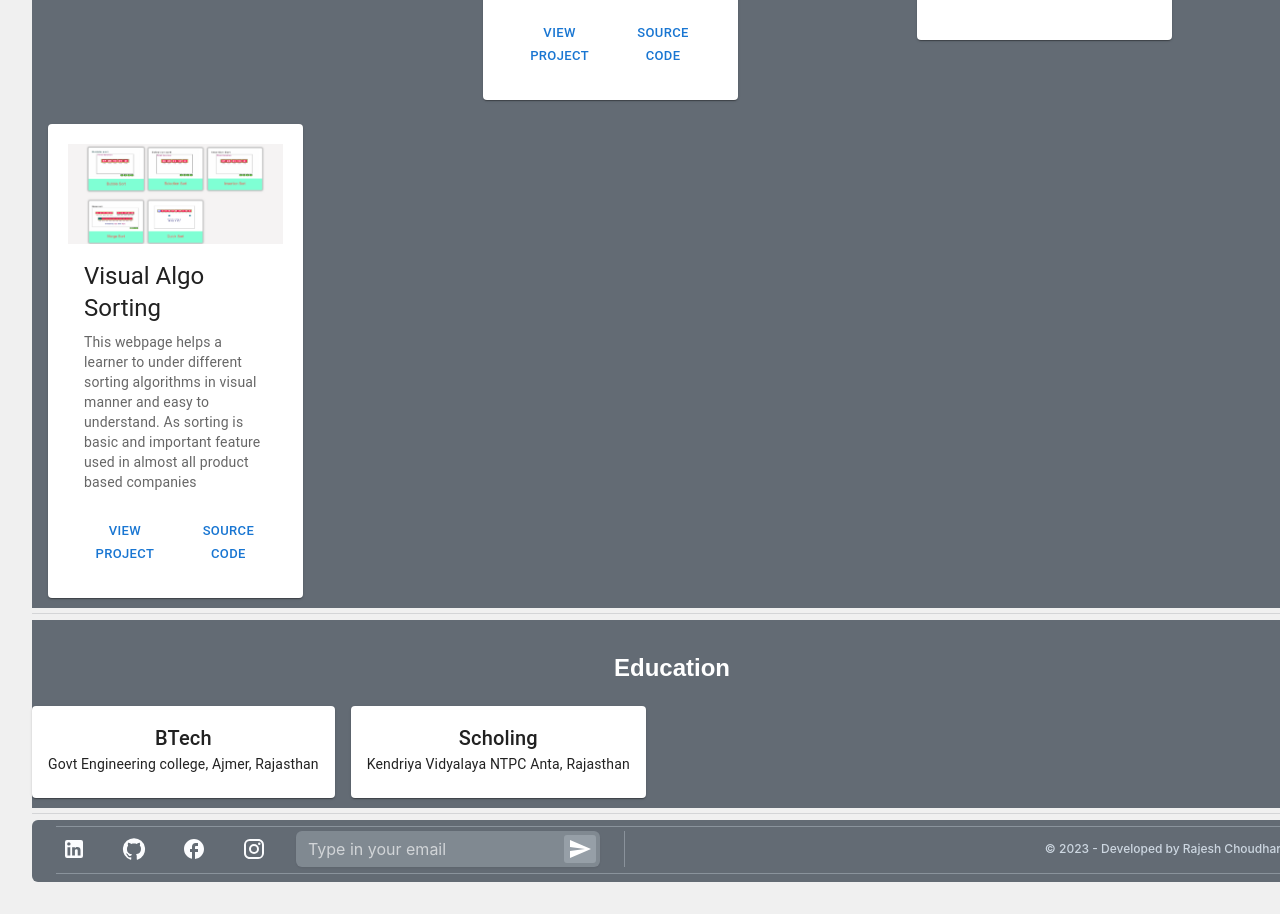
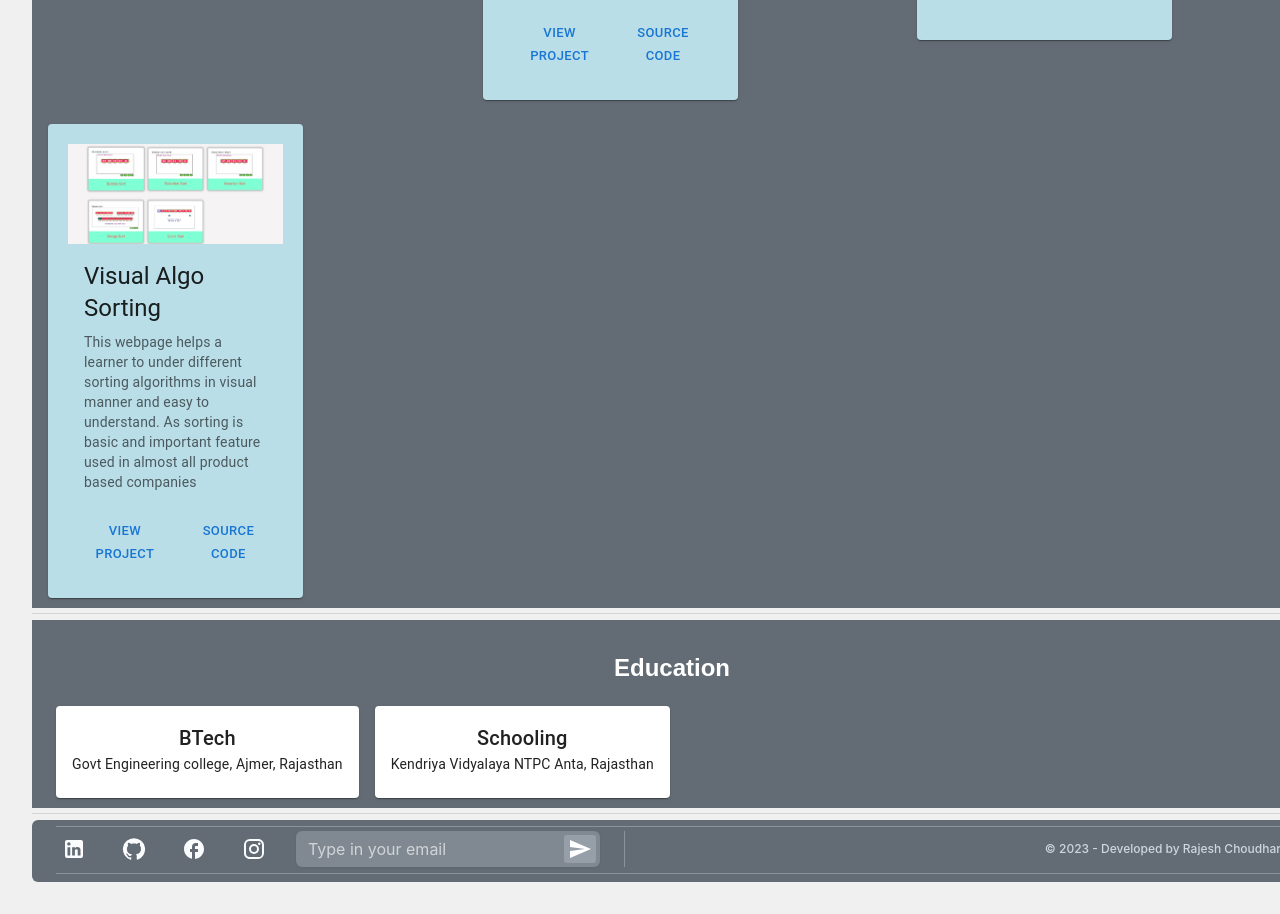
Before and after one commit to coding-At-GitHub/portfolio-web-typescript, a React (Vite) app: page / in a window 1280 px wide. Shown: the part 1040-1954 px from the top of the page. Built offline with nearby package versions, Linux system fonts and the light colour scheme.

Commit message:
updated Ui

```diff
--- a/src/Components/sections/EducationSect.jsx
+++ b/src/Components/sections/EducationSect.jsx
@@ -1,5 +1,5 @@
 import React from 'react';
-import './../combined.css';
+// import './../combined.css';
 import { Grid, Typography, Card, CardContent, CardActions, Button } from '@material-ui/core';
 import Stack from '@mui/material/Stack';
 
@@ -7,18 +7,23 @@ function EducationSect() {
   return (
     <div>
       <h2>Education</h2>
-      <Stack direction="row" spacing={2}>
-
-        <Card>
+      <Stack
+        direction="row"
+        justifyContent="flex-start"
+        alignItems="center"
+        spacing={2}
+        sx={{ ml: 3 }}
+      >
+        <Card sx={{ maxWidth: 215, ml: 2, backgroundColor: '#badee8', }} >
           <CardContent>
             <Typography variant="h6">BTech</Typography>
             <Typography variant="body2">Govt Engineering college, Ajmer, Rajasthan</Typography>
           </CardContent>
         </Card>
 
-        <Card>
+        <Card sx={{ maxWidth: 215, ml: 2, backgroundColor: '#badee8' }} >
           <CardContent>
-            <Typography variant="h6">Scholing</Typography>
+            <Typography variant="h6">Schooling</Typography>
             <Typography variant="body2">Kendriya Vidyalaya NTPC Anta, Rajasthan</Typography>
           </CardContent>
         </Card>
--- a/src/Components/sections/ProjectCard.jsx
+++ b/src/Components/sections/ProjectCard.jsx
@@ -6,18 +6,12 @@ import CardMedia from '@mui/material/CardMedia';
 import Button from '@mui/material/Button';
 import Typography from '@mui/material/Typography';
 import './../combined.css';
-// import ReduxIcon from './../../assets/reduxIcon.png';
-// import NodeIcon from './../../assets/nodeJsIcon.png';
-// import GitIcon from './../../assets/gitIcon.png';
-// import ExpressIcon from './../../assets/expressJsIcon.png';
-// import AngularIcon from './../../assets/angularIcon.png';
-// = ({ title, description, imageUrl, projectUrl, sourceCodeUrl })
 
 export default function ProjectCard({ title, description, imageUrl, projectUrl, sourceCodeUrl }) {
     return (
         <>
 
-            <Card sx={{ maxWidth: 215, ml:2 }} className='projectCard'>
+            <Card sx={{ maxWidth: 215, ml: 2, backgroundColor:'#badee8' }} className='projectCard'>
                 <CardMedia
                     component="img"
                     alt={title}
@@ -38,17 +32,6 @@ export default function ProjectCard({ title, description, imageUrl, projectUrl,
                 </CardActions>
             </Card>
 
-            {/* <Card>
-            <div className="project">
-                <img src={imageUrl} alt={title} />
-                <h3>{title}</h3>
-                <p>{description}</p>
-                <div className="project-links">
-                    <a href={projectUrl} target="_blank" rel="noopener noreferrer">View Project</a>
-                    <a href={sourceCodeUrl} target="_blank" rel="noopener noreferrer">Source Code</a>
-                </div>
-            </div>
-            </Card> */}
 
         </>
     );
```
Also changed, not shown: src/Components/sections/ProjectTwoSect.jsx (+2 -42 lines).
